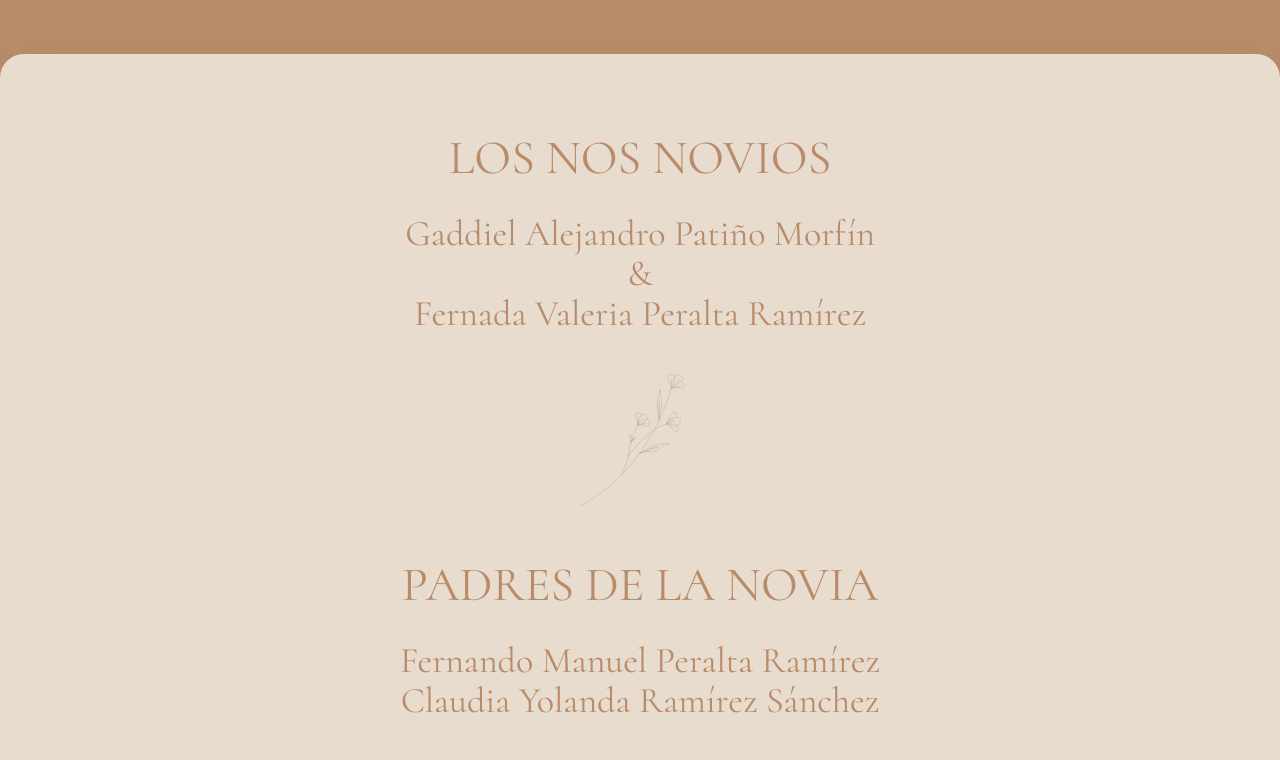
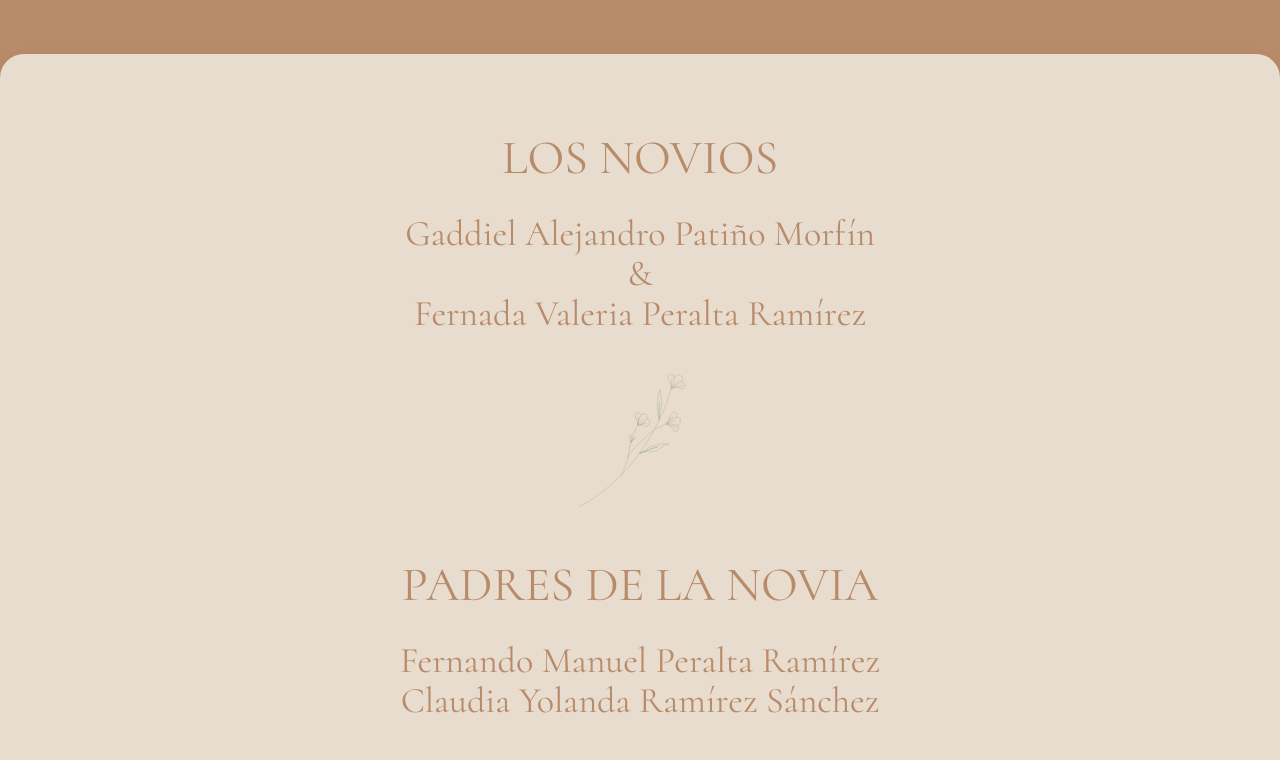
Before and after one commit to gadd0609/wedding-invi, a Vue app: page / in a window 1280 px wide. Shown: the part 2300-3060 px from the top of the page. Built offline with nearby package versions, Linux system fonts and the light colour scheme.

Commit message:
Fix(): General fixes

```diff
--- a/src/components/giftTable/index.vue
+++ b/src/components/giftTable/index.vue
@@ -40,6 +40,17 @@
             </h1>
         </div>
     </div>
+  <div class="py-10 flex justify-center items-center">
+    <img
+      src="/flowers.svg"
+      alt="photo.alt"
+      class="w-72 sm:w-96 mx-auto my-4"
+    />
+    <!--
+      Para hacer el color más fuerte, edita el archivo flowers.svg y cambia el valor de stroke o fill por un color más oscuro o saturado, por ejemplo: stroke="#4B5563" o fill="#4B5563".
+      Si necesitas ayuda con el SVG, dime el color que prefieres.
+    -->
+  </div>
     <div class="max-w-4xl mx-auto sm:py-16">
       <img
         src="/photos/DSC03159.jpg"
--- a/src/components/info/index.vue
+++ b/src/components/info/index.vue
@@ -2,7 +2,7 @@
   <div class="bg-beige text-center p-6 sm:p-12 rounded-t-3xl shadow-2xl">
     <div class="my-8">
       <p class="text-3xl my-8 text-brown-custom sm:text-5xl text-beige">
-        LOS NOS NOVIOS
+        LOS NOVIOS
       </p>
       <p class="text-3xl text-brown-custom sm:text-4xl text-beige">
         Gaddiel Alejandro Patiño Morfín
```
